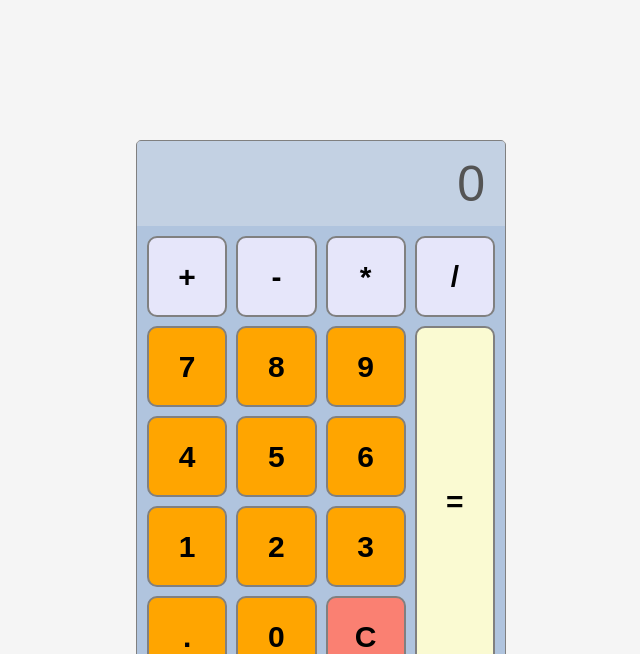
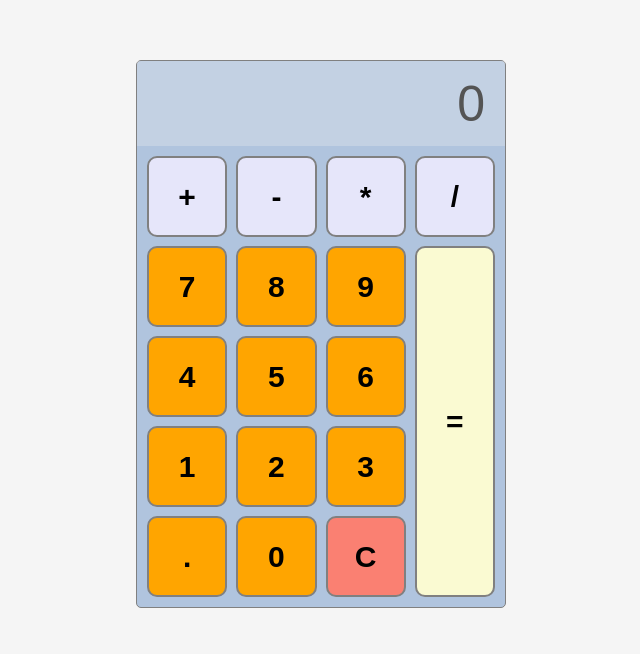
Before and after one commit to katmobilewriter/basic-calculator, a plain HTML site: page index.html in a window 1280 px wide. Shown: the part 146-800 px from the top of the page, without its empty margins (319-959 px from the left). Drawn offline with Linux system fonts and the light colour scheme.

Commit message:
Update index.css

```diff
--- a/index.css
+++ b/index.css
@@ -21,7 +21,7 @@
         border: 1px solid gray;
         border-radius: 5px;
         position: absolute;
-        top: 70%; /*placement of the calculator */
+        top: 60%; /*placement of the calculator */
         left: 50%;
         transform: translate(-50%, -50%); /*to make the calculator center on the page*/
         width: 370px;
```
